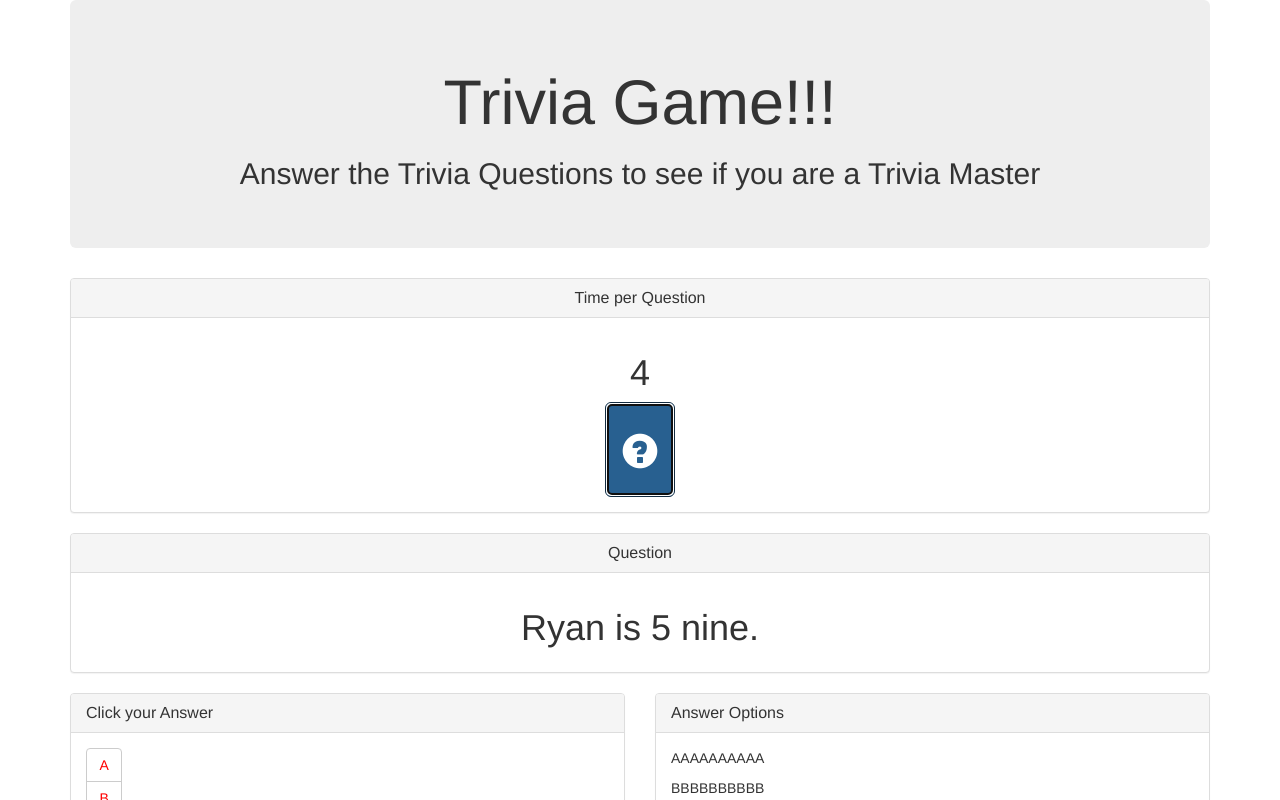
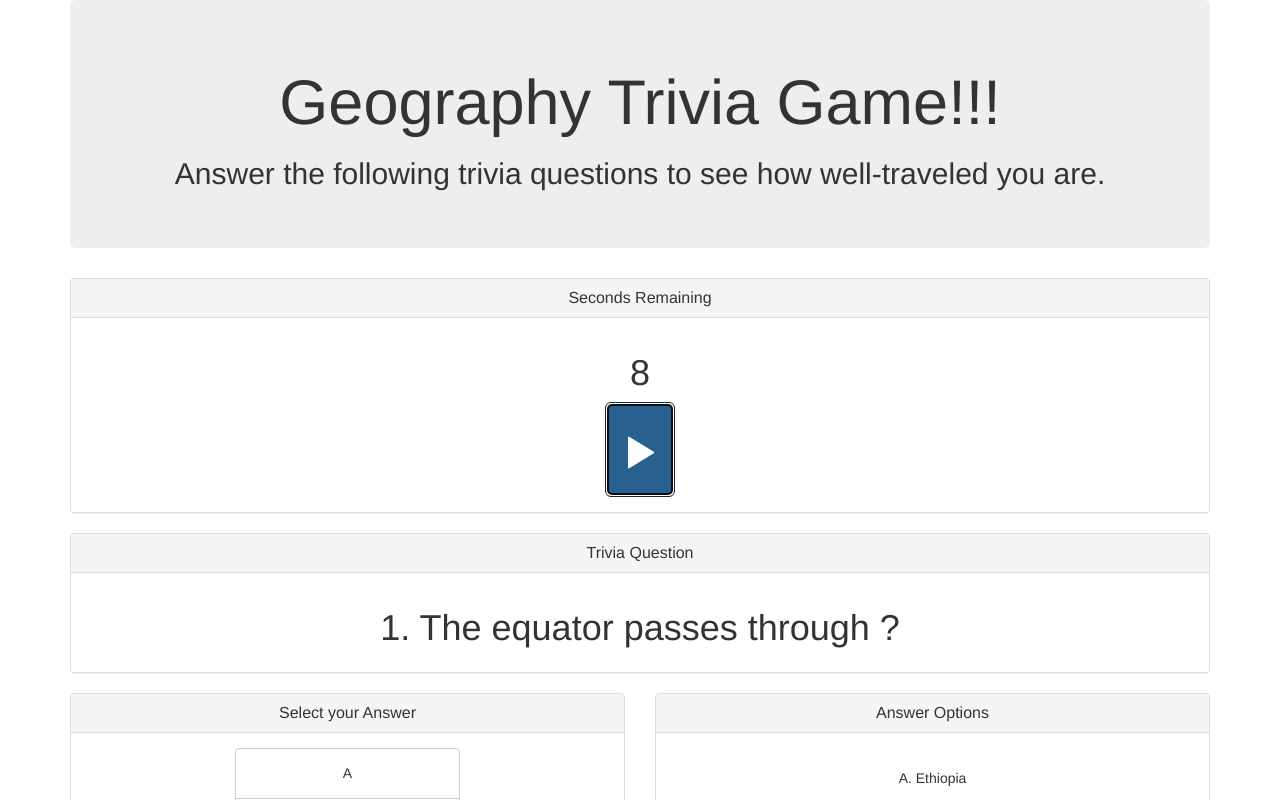
Before and after one commit to noble0423/TriviaGame, a plain HTML site: page index.html in a window 1280 px wide. Both pictures are taken after a click on the button 640 px from the left and 449 px from the top of the page. Shown: the top 800 px of the page. Drawn offline with nearby package versions, Linux system fonts and the light colour scheme.

Commit message:
game logic finished. need to style the page with CSS and add more questions/options/answers to get to a total of 20 questions.

```diff
--- a/assets/css/style.css
+++ b/assets/css/style.css
@@ -1,3 +1,8 @@
 .btn-default {
-    color: red;
+    margin: 0;
+    height: 51px;
 }
+
+.btn-group-vertical {
+    width: 225px;
+}
--- a/assets/javascript/app.js
+++ b/assets/javascript/app.js
@@ -2,11 +2,23 @@
 //============================================================================================
 
 var questions = [
-    {text: "Ryan is 5 nine.", choiceA: "AAAAAAAAAA", choiceB: "BBBBBBBBBB", choiceC: "CCCCCCCCCCCC", choiceD: "DDDDDDDDDDD", answer: "t"},
-    {text: "Ryan is 36.", choiceA: "aaaaaaaaaaaa", choiceB: "bbbbbbbbbbbbb", choiceC: "cccccccccccc", choiceD: "ddddddddddddd", sanswer: "f"},
-    {text: "Ryan has red hair.", choiceA: "1111111111111", choiceB: "222222222222", choiceC: "333333333333", choiceD: "4444444444444", answer: "t"},
-    {text: "Riley Rose is a lil gurl", choiceA: "---------------", choiceB: "+++++++++++++++", choiceC: "//////////////", choiceD: "===============", answer: "t"},
-    {text: "Astros are the best MLB team", choiceA: "wwwwwwwwwwww", choiceB: "xxxxxxxxxxxxx", choiceC: "yyyyyyyyyyyyyy", choiceD: "zzzzzzzzzzzzz", answer: "t"},
+    {text: "1. The equator passes through ?", choices: ["A. Ethiopia", "B. Kenya", "C. Nigeria", "D. Sudan"], answer: "b"},
+
+    {text: "2. International date line passes through ?",
+    choices: ["A. Baffin bay", "B. Bering strait", "C. Denmark strait", "D. Hudson bay"],
+    answer: "b"},
+
+    {text: "3. The highest average salinity amongst the following seas is reported from ?",
+    choices: ["A. Dead Sea", "B. Red Sea", "C. Black Sea", "D. Mediterranean Sea"],
+    answer: "a"},
+
+    {text: "4. Great barrier reef is situated along the coast of ?",
+    choices:["A. USA", "B. UK", "C. UK", "D. Australia"],
+    answer: "d"},
+
+    {text: "5. Which one of the following is a Land-locked country?",
+    choices:["A. Cambodia", "B. Thailand", "C. Laos", " D. Vietnam"],
+    answer: "c"},
 ];
 var selectedQuestion = "";
 // Variable to hold the index of current question.
@@ -17,9 +29,12 @@ var count = 0;
 
 var time = 0;
 var userChoice = "";
+var correctAnswers = 0;
+var incorrectAnswers = 0;
+var unansweredAnswers = 0;
 
 // Variable: time per question
-var number = 6;
+var number = 10;
 
 // Variable used for the setInterval/clearInterval
 var intervalId;
@@ -40,21 +55,17 @@ function decrement() {
     console.log(number);
     $("#display").html("<h1>" + number + "</h1>");
     if (number === 0) {
+        unansweredAnswers++;
+        console.log("questions unanswered " + unansweredAnswers);
         reset();
-        //nextQuestion();
     }
 }
-
-// Function to stop question countdown at 0 (doesn't go into the negative)
-//function stop() {
-//    clearInterval(intervalId);
-//}
 
 // Function to restart the question countdown
 function reset() {
     clearInterval(intervalId);
     nextQuestion();
-    number = 6;
+    number = 10;
     $("#display").html("<h1>" + number + "</h1>");
     intervalId = setInterval(decrement, 1000);
     if (count === questions.length) {
@@ -67,11 +78,8 @@ function reset() {
 // Display question Function
 function displayQuestion() {
     $("#question").html(questions[count].text);
-    $("#a").html(questions[count].choiceA);
-    $("#b").html(questions[count].choiceB);
-    $("#c").html(questions[count].choiceC);
-    $("#d").html(questions[count].choiceD);
-    //$("#answer-choices").html
+    // Code to dynamically display answer choices
+    $(".answer-choices").html("<br><p>" + questions[count].choices[0] + "</p><br><p>" + questions[count].choices[1] + "</p><br><p>" + questions[count].choices[2] + "</p><br><p>" + questions[count].choices[3] + "</p>");
 }
 
 
@@ -82,41 +90,28 @@ function nextQuestion() {
     console.log("count is " + count + ".");
     $("#question").html("<img src = 'assets/images/loading.gif' width='100px'>");
     setTimeout(displayQuestion, 1000);
-    //if (count === questions.length) {
-    //    count = 0;
-    //    stopTrivia();
-    //}
 }
-    // If there are still more questions, render the next one.
-    //if (questionIndex <= (questions.length -1)) {
-    //    $("#question").text(questions[questionIndex].question);
-    //}
-
-    // If there arent any more questions, render game over.
-    //else {
-    //    console.log("GAME OVER SCREEN");
-    //}
-
-
-// Start Game Function
-//function startTrivia() {
-//    showQuestion = setInterval(nextQuestion, 5000);
-//    timeCount();
-//}
 
 // Stop Game Function
 function stopTrivia() {
     clearInterval(intervalId);
-    $("#question").html("DONE");
+    $("#question").html("<h1>Out of 20 total questions, you answered:</h1><br><p>" + correctAnswers + " questions correctly.</p><p>" + incorrectAnswers + " questions incorrectly.</p><br><p>You failed to answer " + unansweredAnswers + " questions.</p>");
 }
 
-//function timeCount() {
-//    time++;
-//    var converted = timeConverter(time);
-//    console.log(converted);
-//    $("#display").text(converted);
-
-//}
+function compareAnswers() {
+    if (userChoice === questions[count].answer) {
+        console.log("correct");
+        correctAnswers++;
+        console.log("questions answered correctly " + correctAnswers);
+        reset();
+    }
+    else {
+        console.log("incorrect");
+        incorrectAnswers++;
+        console.log("questions answered incorrectly " + incorrectAnswers);
+        reset();
+    }
+}
 
 
 // MAIN PROCESS
@@ -124,16 +119,14 @@ function stopTrivia() {
 
 $(document).ready(function() {
 
-    //displayQuestion();
-    //nextQuestion();
-    //startTrivia();
-    //timeCount();
     $("#random-button").on("click", run);
-    //run();
     // Buttons on-click function
     $(".btn-default").on("click", function() {
         userChoice = $(this).attr("value");
         console.log("user picked " + userChoice + ".");
-    })
+        compareAnswers();
+
+    });
+
 
 });
--- a/index.html
+++ b/index.html
@@ -4,7 +4,7 @@
     <meta charset="UTF-8">
     <meta name="viewport" content="width=device-width, initial-scale=1.0">
     <meta http-equiv="X-UA-Compatible" content="ie=edge">
-    <title>Trivia Game</title>
+    <title>Geography Trivia Game</title>
     <!-- Added a link to Bootstrap -->
     <link rel="stylesheet" href="https://maxcdn.bootstrapcdn.com/bootstrap/3.3.6/css/bootstrap.min.css" integrity="sha384-1q8mTJOASx8j1Au+a5WDVnPi2lkFfwwEAa8hDDdjZlpLegxhjVME1fgjWPGmkzs7" crossorigin="anonymous">
     <!-- Added a link to style.css page -->
@@ -26,8 +26,8 @@
             <!-- Row 1/Col 1 -->
             <div class="col-lg-12 col-md-12 col-sm-12">
                 <div class="jumbotron">
-                    <h1 class="text-center" id="title">Trivia Game!!!</h1>
-                    <h2 class="text-center">Answer the Trivia Questions to see if you are a Trivia Master</h2>
+                    <h1 class="text-center" id="title">Geography Trivia Game!!!</h1>
+                    <h2 class="text-center">Answer the following trivia questions to see how well-traveled you are.</h2>
                 </div>
             </div>
         </div>
@@ -38,14 +38,14 @@
             <div class="col-lg-12 col-md-12 col-sm-12">
                 <div class="panel panel-default">
                     <div class="panel-heading" id="heading">
-                        <h3 class="panel-title text-center">Time per Question</h3>
+                        <h3 class="panel-title text-center">Seconds Remaining</h3>
                     </div>
                     <div class="panel-body text-center">
                         <div id="display">
-                            <h1>6</h1>
+                            <h1>10</h1>
                         </div>
                         <div>
-                            <button id="random-button" class="btn btn-primary btn-lg"><h1><span class="glyphicon glyphicon-question-sign"></span></h1></button>
+                            <button id="random-button" class="btn btn-primary btn-lg"><h1><span class="glyphicon glyphicon-play"></span></h1></button>
                         </div>
                     </div>
                 </div>
@@ -58,10 +58,10 @@
             <div class="col-lg-12 col-md-12 col-sm-12">
                 <div class="panel panel-default">
                     <div class="panel-heading" id="heading">
-                        <h3 class="panel-title text-center">Question</h3>
+                        <h3 class="panel-title text-center">Trivia Question</h3>
                     </div>
                     <div class="panel-body text-center">
-                        <h1 id="question">Question</h1>
+                        <h1 id="question">Click start button to begin.</h1>
                     </div>
                 </div>
             </div>
@@ -73,9 +73,9 @@
             <div class="col-lg-6 col-md-6 col-sm-12">
                 <div class="panel panel-default">
                     <div class="panel-heading" id="heading">
-                        <h3 class="panel-title text-left">Click your Answer</h3>
+                        <h3 class="panel-title text-center">Select your Answer</h3>
                     </div>
-                    <div class="panel-body text-left">
+                    <div class="panel-body text-center">
                         <div class="btn-group-vertical" role="group">
                             <button type="button" class="btn btn-default" value="a">A</button>
                             <button type="button" class="btn btn-default" value="b">B</button>
@@ -90,15 +90,10 @@
             <div class="col-lg-6 col-md-6 col-sm-12">
                 <div class="panel panel-default">
                     <div class="panel-heading" id="heading">
-                        <h3 class="panel-title text-left">Answer Options</h3>
+                        <h3 class="panel-title text-center">Answer Options</h3>
                     </div>
-                    <div class="panel-body text-left">
-                        <div class="answer-choices">
-                            <p id="a">Answer choice A, Answer choice A, Answer choice A.</p>
-                            <p id="b">Answer choice B, Answer choice B, Answer choice B.</p>
-                            <p id="c">Answer choice C, Answer choice C, Answer choice C.</p>
-                            <p id="d">Answer choice D, Answer choice D, Answer choice D.</p>
-                        </div>
+                    <div class="panel-body text-center">
+                        <div class="answer-choices"></div>
                     </div>
                 </div>
             </div>
```
